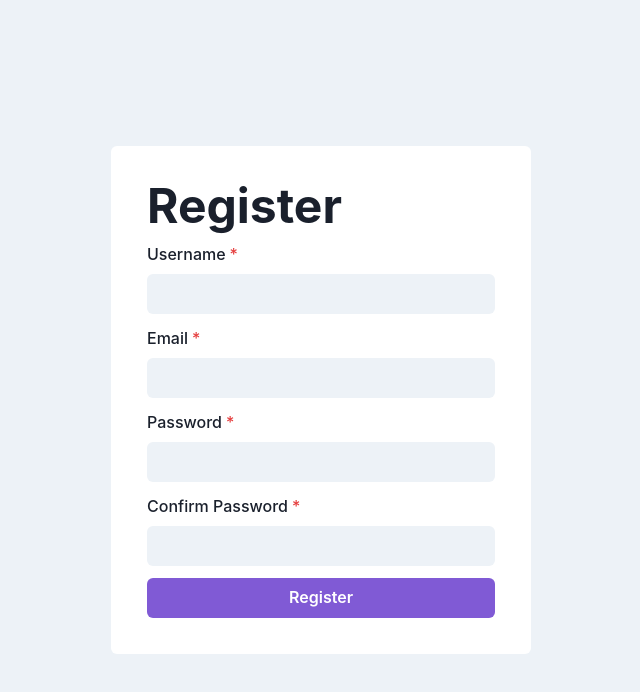
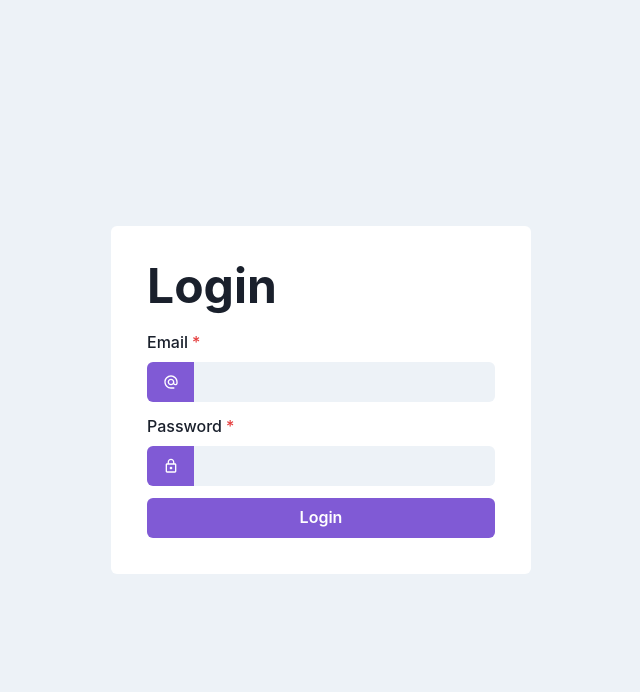
Before and after one commit to Lanziify/seps-web-client, a React (Vite) app: page / in a window 1280 px wide. Shown: the top 692 px of the page, without its empty margins (319-959 px from the left). Built offline with nearby package versions, Linux system fonts and the light colour scheme; no server answers.

Commit message:
Working with authentication

```diff
--- a/src/App.tsx
+++ b/src/App.tsx
@@ -1,10 +1,12 @@
 import './App.css'
-import RegisterUser from './components/RegisterUser'
+import LoginUser from './components/LoginUser'
+// import RegisterUser from './components/RegisterUser'
 
 function App() {
   return (
     <>
-      <RegisterUser />
+      {/* <RegisterUser /> */}
+      <LoginUser />
     </>
   )
 }
--- /dev/null
+++ b/src/components/LoginUser.tsx
@@ -0,0 +1,172 @@
+import {
+  Stack,
+  Input,
+  Button,
+  FormControl,
+  FormErrorMessage,
+  FormLabel,
+  Box,
+  Flex,
+  Heading,
+  InputGroup,
+  InputLeftAddon,
+  Alert,
+  AlertDescription,
+  CloseButton,
+  AlertIcon,
+} from '@chakra-ui/react'
+import React from 'react'
+import { Field, Form, Formik } from 'formik'
+import * as yup from 'yup'
+import { regex } from '../strings/regex'
+import { MdLockOutline, MdOutlineAlternateEmail } from 'react-icons/md'
+import { useAuth } from '../context/AuthContext'
+import axios, { AxiosError } from 'axios'
+
+interface RegistrationValues {
+  email: string
+  password: string
+}
+
+interface ErrorResponse {
+  error: string
+}
+
+const LoginUser: React.FC = () => {
+  const { loginUser } = useAuth()
+  const [loginError, setLoginError] = React.useState<string | null>(null)
+
+  const handleSubmit = async (values: RegistrationValues) => {
+    try {
+      await loginUser(values)
+    } catch (error) {
+      if (axios.isAxiosError(error)) {
+        const axiosError = error as AxiosError<ErrorResponse>
+        if (axiosError.response?.data) {
+          setLoginError(axiosError.response.data.error)
+        }
+      }
+    }
+  }
+
+  const onClose = () => {
+    setLoginError(null)
+  }
+
+  const registrationValidationSchema = yup.object().shape({
+    email: yup
+      .string()
+      .required('Email is required')
+      .matches(regex.emailRegex, 'Invalid email address'),
+    password: yup
+      .string()
+      .required('Password is required')
+      .matches(
+        regex.passwordRegex,
+        'Password must be eight characters long, at least one letter and one number'
+      ),
+  })
+
+  return (
+    <Flex bg="gray.100" align="center" justify="center" h="100vh">
+      <Box bg="white" p={6} rounded="md" margin={8} w={420}>
+        <Formik
+          initialValues={{
+            email: '',
+            password: '',
+          }}
+          validationSchema={registrationValidationSchema}
+          enableReinitialize={true}
+          onSubmit={handleSubmit}
+        >
+          {({ errors, touched, handleChange, isSubmitting }) => (
+            <Form>
+              <Stack padding={3} spacing={3}>
+                <Heading as="h1" size="2xl" marginBottom={2}>
+                  Login
+                </Heading>
+                <Alert status="error" hidden={!loginError} rounded="md">
+                  <AlertIcon />
+                  <Box>
+                    <AlertDescription>{loginError}</AlertDescription>
+                  </Box>
+                  <CloseButton
+                    alignSelf="flex-start"
+                    position="relative"
+                    right={-1}
+                    top={-1}
+                    onClick={onClose}
+                  />
+                </Alert>
+                <FormControl
+                  isInvalid={!!errors.email && !!touched.email}
+                  isRequired
+                >
+                  <FormLabel htmlFor="email">Email</FormLabel>
+                  <InputGroup>
+                    <InputLeftAddon
+                      border={0}
+                      background="purple.500"
+                      color="white"
+                    >
+                      <MdOutlineAlternateEmail />
+                    </InputLeftAddon>
+                    <Field
+                      as={Input}
+                      id="email"
+                      name="email"
+                      variant="filled"
+                      type="email"
+                      focusBorderColor="purple.500"
+                      roundedStart={0}
+                      onChange={handleChange}
+                      disabled={isSubmitting}
+                    />
+                  </InputGroup>
+                  <FormErrorMessage>{errors.email}</FormErrorMessage>
+                </FormControl>
+                <FormControl
+                  isInvalid={!!errors.password && !!touched.password}
+                  isRequired
+                >
+                  <FormLabel htmlFor="password">Password</FormLabel>
+                  <InputGroup>
+                    <InputLeftAddon
+                      border={0}
+                      background="purple.500"
+                      color="white"
+                    >
+                      <MdLockOutline />
+                    </InputLeftAddon>
+                    <Field
+                      as={Input}
+                      id="password"
+                      name="password"
+                      variant="filled"
+                      type="password"
+                      focusBorderColor="purple.500"
+                      roundedStart={0}
+                      onChange={handleChange}
+                      disabled={isSubmitting}
+                    />
+                  </InputGroup>
+                  <FormErrorMessage>{errors.password}</FormErrorMessage>
+                </FormControl>
+                <Button
+                  colorScheme="purple"
+                  type="submit"
+                  isDisabled={isSubmitting}
+                  isLoading={isSubmitting}
+                >
+                  Login
+                </Button>
+              </Stack>
+            </Form>
+          )}
+        </Formik>
+      </Box>
+    </Flex>
+  )
+}
+
+export default LoginUser
--- a/src/components/RegisterUser.tsx
+++ b/src/components/RegisterUser.tsx
@@ -8,12 +8,19 @@ import {
   Box,
   Flex,
   Heading,
+  InputGroup,
+  InputLeftAddon,
 } from '@chakra-ui/react'
 import React from 'react'
 import axios from 'axios'
 import { Field, Form, Formik } from 'formik'
 import * as yup from 'yup'
 import { regex } from '../strings/regex'
+import {
+  MdLockOutline,
+  MdOutlineAlternateEmail,
+  MdPersonOutline,
+} from 'react-icons/md'
 
 interface RegistrationValues {
   username: string
@@ -21,7 +28,14 @@ interface RegistrationValues {
   password: string
 }
 
+interface RegistrationResponse {
+  title: string
+  message: string
+}
+
 const RegisterUser: React.FC = () => {
+  const [regisrationResponse, setRegisrationResponse] =
+    React.useState<RegistrationResponse | null>(null)
 
   const handleSubmit = async (values: RegistrationValues) => {
     try {
@@ -31,9 +45,13 @@ const RegisterUser: React.FC = () => {
           ...values,
         }
       )
-      console.log(response.data)
+      setRegisrationResponse(response.data)
     } catch (error) {
-      console.log(error)
+      if (error instanceof Error) {
+        console.log(error.message)
+      } else {
+        console.log('An error occurred:', error)
+      }
     }
   }
 
@@ -55,6 +73,20 @@ const RegisterUser: React.FC = () => {
   return (
     <Flex bg="gray.100" align="center" justify="center" h="100vh">
       <Box bg="white" p={6} rounded="md" margin={8} w={420}>
+        {regisrationResponse ? (
+          <>
+            <Heading
+              as="h1"
+              size="xl"
+              marginBottom={2}
+              textAlign="center"
+              color="teal.400"
+            >
+              {regisrationResponse.title}
+            </Heading>
+            <p className="text-sm text-center">{regisrationResponse.message}</p>
+          </>
+        ) : (
           <Formik
             initialValues={{
               username: '',
@@ -69,7 +101,7 @@ const RegisterUser: React.FC = () => {
             {({ values, errors, touched, handleChange, isSubmitting }) => (
               <Form>
                 <Stack padding={3} spacing={3}>
-                <Heading as="h1" size="2xl">
+                  <Heading as="h1" size="2xl" color="teal.400">
                     Register
                   </Heading>
                   <FormControl
@@ -77,6 +109,14 @@ const RegisterUser: React.FC = () => {
                     isRequired
                   >
                     <FormLabel htmlFor="username">Username</FormLabel>
+                    <InputGroup>
+                      <InputLeftAddon
+                        border={0}
+                        background="purple.500"
+                        color="white"
+                      >
+                        <MdPersonOutline />
+                      </InputLeftAddon>
                       <Field
                         as={Input}
                         id="username"
@@ -84,9 +124,11 @@ const RegisterUser: React.FC = () => {
                         variant="filled"
                         type="text"
                         focusBorderColor="purple.500"
+                        roundedStart={0}
                         onChange={handleChange}
                         disabled={isSubmitting}
                       />
+                    </InputGroup>
                     <FormErrorMessage>{errors.username}</FormErrorMessage>
                   </FormControl>
 
@@ -95,6 +137,14 @@ const RegisterUser: React.FC = () => {
                     isRequired
                   >
                     <FormLabel htmlFor="email">Email</FormLabel>
+                    <InputGroup>
+                      <InputLeftAddon
+                        border={0}
+                        background="purple.500"
+                        color="white"
+                      >
+                        <MdOutlineAlternateEmail />
+                      </InputLeftAddon>
                       <Field
                         as={Input}
                         id="email"
@@ -102,9 +152,11 @@ const RegisterUser: React.FC = () => {
                         variant="filled"
                         type="email"
                         focusBorderColor="purple.500"
+                        roundedStart={0}
                         onChange={handleChange}
                         disabled={isSubmitting}
                       />
+                    </InputGroup>
                     <FormErrorMessage>{errors.email}</FormErrorMessage>
                   </FormControl>
 
@@ -113,6 +165,14 @@ const RegisterUser: React.FC = () => {
                     isRequired
                   >
                     <FormLabel htmlFor="password">Password</FormLabel>
+                    <InputGroup>
+                      <InputLeftAddon
+                        border={0}
+                        background="purple.500"
+                        color="white"
+                      >
+                        <MdLockOutline />
+                      </InputLeftAddon>
                       <Field
                         as={Input}
                         id="password"
@@ -120,9 +180,11 @@ const RegisterUser: React.FC = () => {
                         variant="filled"
                         type="password"
                         focusBorderColor="purple.500"
+                        roundedStart={0}
                         onChange={handleChange}
                         disabled={isSubmitting}
                       />
+                    </InputGroup>
                     <FormErrorMessage>{errors.password}</FormErrorMessage>
                   </FormControl>
 
@@ -135,6 +197,14 @@ const RegisterUser: React.FC = () => {
                     <FormLabel htmlFor="confirmPassword">
                       Confirm Password
                     </FormLabel>
+                    <InputGroup>
+                      <InputLeftAddon
+                        border={0}
+                        background="purple.500"
+                        color="white"
+                      >
+                        <MdLockOutline />
+                      </InputLeftAddon>
                       <Field
                         as={Input}
                         id="confirmPassword"
@@ -142,6 +212,7 @@ const RegisterUser: React.FC = () => {
                         variant="filled"
                         type="password"
                         focusBorderColor="purple.500"
+                        roundedStart={0}
                         onChange={handleChange}
                         validate={(value: string) => {
                           let error
@@ -155,16 +226,24 @@ const RegisterUser: React.FC = () => {
                           return error
                         }}
                       />
-                  <FormErrorMessage>{errors.confirmPassword}</FormErrorMessage>
+                    </InputGroup>
+                    <FormErrorMessage>
+                      {errors.confirmPassword}
+                    </FormErrorMessage>
                   </FormControl>
-
-                <Button colorScheme="purple" type="submit" isDisabled={isSubmitting}>
+                  <Button
+                    colorScheme="purple"
+                    type="submit"
+                    isDisabled={isSubmitting}
+                    isLoading={isSubmitting}
+                  >
                     Register
                   </Button>
                 </Stack>
               </Form>
             )}
           </Formik>
+        )}
       </Box>
     </Flex>
   )
--- a/src/context/AuthContext.tsx
+++ b/src/context/AuthContext.tsx
@@ -1,38 +1,66 @@
 import React from 'react'
 import axios from 'axios'
+import useToken from '../hooks/useToken'
 
-const Context = React.createContext(null)
+const BASE_URL = `${import.meta.env.VITE_REACT_APP_BASE_URL}`
+
+const Context = React.createContext<{
+  user: any | null
+  loginUser: (values: UserData) => Promise<void>
+  clearToken: () => void
+}>({
+  user: {},
+  loginUser: async () => {},
+  clearToken: () => {},
+})
 
 type AuthProviderProps = {
   children: React.ReactNode
 }
 
 type UserData = {
-  username: string
   email: string
   password: string
 }
 
 const AuthContextProvider: React.FC<AuthProviderProps> = ({ children }) => {
   const [user, setUser] = React.useState(null)
+  const { token, saveToken, removeToken } = useToken()
 
-  const loginUser: any = async (data: UserData) => {
+  const loginUser = async (values: UserData) => {
     try {
-      const result = await axios(
-        `${import.meta.env.VITE_REACT_APP_BASE_URL}/login`,
-        {
-          method: 'POST',
-          data: { data },
-        }
-      )
-      setUser(result.data)
+      const response = await axios.post(`${BASE_URL}/login`, {
+        ...values,
+      })
+      saveToken(response.data.accessToken)
+    } catch (error) {
+      throw error
+    }
+  }
+
+  const getUserDetails = async () => {
+    try {
+      if (token == null) return
+      const response = await axios.get(`${BASE_URL}/user/details`, {
+        headers: {
+          Authorization: `Bearer ${token}`,
+        },
+      })
+      setUser(response.data.user)
     } catch (error) {
       console.log(error)
     }
   }
 
+  React.useEffect(() => {
+    getUserDetails()
+  }, [token])
 
-  const values: any = { user, loginUser }
+  const clearToken = () => {
+    removeToken()
+  }
+
+  const values = { user, token, loginUser, clearToken }
 
   return <Context.Provider value={values}>{children}</Context.Provider>
 }
--- /dev/null
+++ b/src/hooks/useToken.tsx
@@ -0,0 +1,36 @@
+import React from 'react'
+
+type Token = string | null
+
+type UseTokenHook = {
+  token: Token
+  saveToken: (token: string) => Promise<void>
+  removeToken: () => void
+}
+
+const useToken = (): UseTokenHook => {
+  const getToken = (): Token => {
+    const userToken = localStorage.getItem('accessToken')
+    return userToken ? JSON.parse(userToken) : null
+  }
+
+  const [token, setToken] = React.useState<Token>(getToken())
+
+  const saveToken = async (token: string) => {
+    localStorage.setItem('accessToken', JSON.stringify(token))
+    setToken(token)
+  }
+
+  const removeToken = () => {
+    localStorage.removeItem('accessToken')
+    setToken(null)
+  }
+
+  return {
+    token,
+    saveToken,
+    removeToken,
+  }
+}
+
+export default useToken
```
Lines whose indentation alone changed are shown as unchanged.
